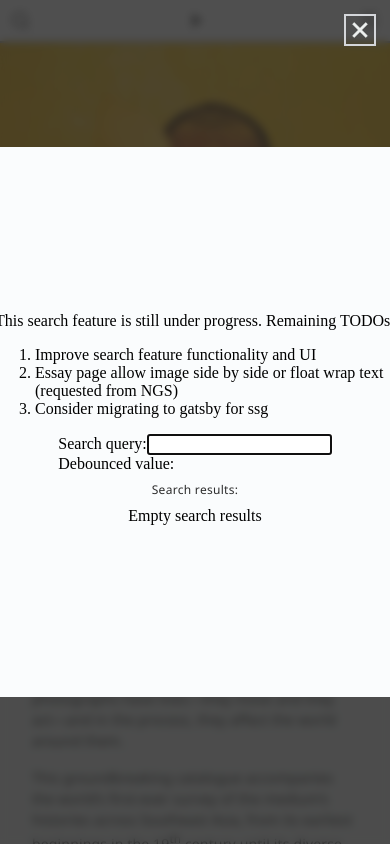
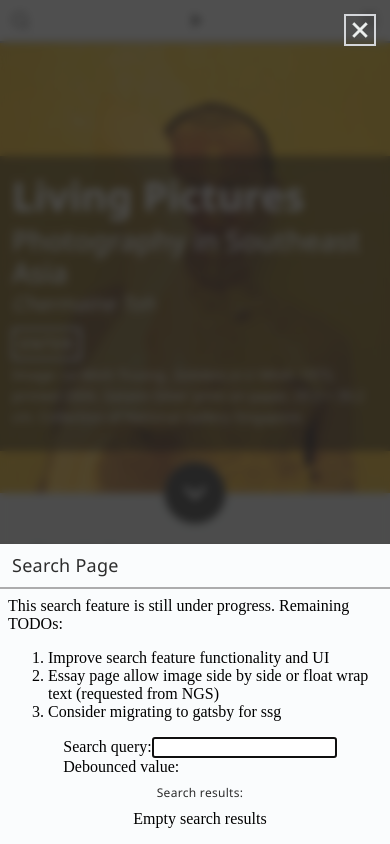
Before and after one commit to michac789/ngs-living-pictures, a React (Create React App) app: page / in a window 390 px wide. Both pictures are taken after a click on the icon 20 px from the left and 20 px from the top of the page. Built offline with nearby package versions, Linux system fonts and the light colour scheme.

Commit message:
feat: new responsive modal component

```diff
--- /dev/null
+++ b/src/components/Modal/Modal.tsx
@@ -0,0 +1,67 @@
+import React, { forwardRef, useRef, useState } from "react";
+import {
+  ModalContainer,
+  ModalContentWrapper,
+  ModalTitleWrapper,
+} from "./ModalStyle";
+import { Backdrop } from "../Backdrop/Backdrop";
+import { Portal } from "../Portal/Portal";
+import { Text } from "../Text/Text";
+import { useOnClickOutside } from "../../utils/useOnClickOutside";
+
+interface ModalProps extends React.HTMLAttributes<HTMLDivElement> {
+  children: React.ReactNode;
+  isOpen?: boolean;
+  title?: string;
+  closeOnClickOutside?: boolean;
+  onClose?: () => void;
+};
+
+export const Modal = forwardRef<HTMLDivElement, ModalProps>(
+  ({
+    children, isOpen=true, title="",
+    closeOnClickOutside=true, onClose, ...props
+  }: ModalProps,
+    ref
+  ) => {
+    const [isExiting, setIsExiting] = useState<boolean>(false);
+    const modalRef = useRef<HTMLDivElement>(null);
+    const timeout = useRef<NodeJS.Timeout | null>(null);
+
+    const handleClose = () => {
+      setIsExiting(true);
+      timeout.current = setTimeout(() => {
+        onClose?.();
+        setIsExiting(false);
+      }, 270);
+    }
+
+    useOnClickOutside(() => {
+      if (closeOnClickOutside && onClose) {
+        handleClose();
+      }
+    }, modalRef);
+
+    return isOpen ? (
+      <Portal>
+        <Backdrop
+          isExiting={isExiting}
+          onExit={handleClose}
+        >
+          <ModalContainer ref={modalRef}>
+            {title !== "" && (
+              <ModalTitleWrapper>
+                <Text as="span" variant="title3">
+                  {title}
+                </Text>
+              </ModalTitleWrapper>
+            )}
+            <ModalContentWrapper ref={ref} {...props}>
+              {children}
+            </ModalContentWrapper>
+          </ModalContainer>
+        </Backdrop>
+      </Portal>
+    ) : null;
+  }
+);
--- /dev/null
+++ b/src/components/Modal/ModalStyle.ts
@@ -0,0 +1,55 @@
+import styled from "styled-components";
+import { breakpoints } from "../../constants/styles/breakpoints";
+import { colors } from "../../constants/styles/colors";
+
+export const ModalContainer = styled.div`
+  display: flex;
+  flex-direction: column;
+
+  width: fit-content;
+  min-width: 400px;
+  max-width: calc(100% - 72px);
+  height: fit-content;
+  min-height: 300px;
+  max-height: calc(100vh - 120px);
+
+  border-radius: 8px;
+  box-shadow: 0px 4px 8px rgba(0, 0, 0, 0.1);
+  background-color: ${colors.Neutral200};
+  z-index: 1100;
+  overflow: hidden;
+
+  @media (max-width: ${breakpoints.medium}) {
+    position: fixed;
+    left: 0;
+    bottom: 0;
+
+    width: 100vw;
+    max-width: none;
+    max-height: 80vh;
+    border-radius: 0;
+  }
+`;
+
+export const ModalTitleWrapper = styled.div`
+  padding: 12px 20px;
+  border-bottom: 2px solid ${colors.Neutral500};
+
+  @media (max-width: ${breakpoints.medium}) {
+    padding: 8px 12px;
+  }
+`;
+
+export const ModalContentWrapper = styled.div`
+  display: flex;
+  flex-direction: column;
+  align-items: center;
+  justify-content: center;
+
+  overflow: auto;
+  padding: 12px;
+
+  @media (max-width: ${breakpoints.medium}) {
+    padding: 8px;
+  }
+`;
--- a/src/components/PageLayout/SearchModal.tsx
+++ b/src/components/PageLayout/SearchModal.tsx
@@ -1,16 +1,14 @@
-import React, { useRef, useState } from "react";
+import React, { useState } from "react";
 import { useNavigate } from "react-router-dom";
 import {
-  SearchModalContainer,
   SearchResultsContainer,
   SingleResultContainer,
+  StyledSearchModal,
 } from "./SearchModalStyle";
-import { Backdrop } from "../Backdrop/Backdrop";
-import { Portal } from "../Portal/Portal";
+import { Modal } from "../Modal/Modal";
 import { Text } from "../Text/Text";
 import { searchPage } from "../../utils/searchPage";
 import { useDebounce } from "../../utils/useDebounce";
-import { useOnClickOutside } from "../../utils/useOnClickOutside";
 
 interface SearchModalProps {
   isOpen: boolean;
@@ -22,22 +20,9 @@ export const SearchModal = ({
   isOpen, onClose, onPageChange,
 }: SearchModalProps) => {
   const [searchValue, setSearchValue] = useState<string>("");
-  const [isExiting, setIsExiting] = useState<boolean>(false);
-  const modalRef = useRef<HTMLDivElement>(null);
-  const timeout = useRef<NodeJS.Timeout | null>(null);
-
   const debouncedSearchValue = useDebounce(searchValue);
   const searchResults = searchPage(debouncedSearchValue);
   const navigate = useNavigate();
-
-  const handleClose = () => {
-    setIsExiting(true);
-    timeout.current = setTimeout(() => {
-      onClose();
-      setIsExiting(false);
-    }, 270);
-  }
-  useOnClickOutside(handleClose, modalRef);
 
   const handleNavigate = (link: string) => {
     onClose();
@@ -45,13 +30,8 @@ export const SearchModal = ({
     onPageChange();
   }
 
-  return isOpen ? (
-    <Portal>
-      <Backdrop
-        isExiting={isExiting}
-        onExit={handleClose}
-      >
-        <SearchModalContainer ref={modalRef}>
+  return (
+    <StyledSearchModal isOpen={isOpen} onClose={onClose} title="Search Page">
       <div>
         This search feature is still under progress.
         Remaining TODOs:
@@ -94,8 +74,6 @@ export const SearchModal = ({
           <div>Empty search results</div>
         )}
       </SearchResultsContainer>
-        </SearchModalContainer>
-      </Backdrop>
-    </Portal>
-  ) : null;
+    </StyledSearchModal>
+  )
 };
--- a/src/components/PageLayout/SearchModalStyle.ts
+++ b/src/components/PageLayout/SearchModalStyle.ts
@@ -1,15 +1,9 @@
 import styled from "styled-components";
+import { Modal } from "../Modal/Modal";
 import { colors } from "../../constants/styles/colors";
 
-export const SearchModalContainer = styled.div`
-  display: flex;
-  flex-direction: column;
-  align-items: center;
-  justify-content: center;
-  width: 400px;
-  height: 550px;
-  z-index: 1100;
-  background-color: ${colors.Neutral200};
+export const StyledSearchModal = styled(Modal)`
+  /* background-color: brown; */
 `;
 
 export const SearchResultsContainer = styled.div`
```
Lines whose indentation alone changed are shown as unchanged.
